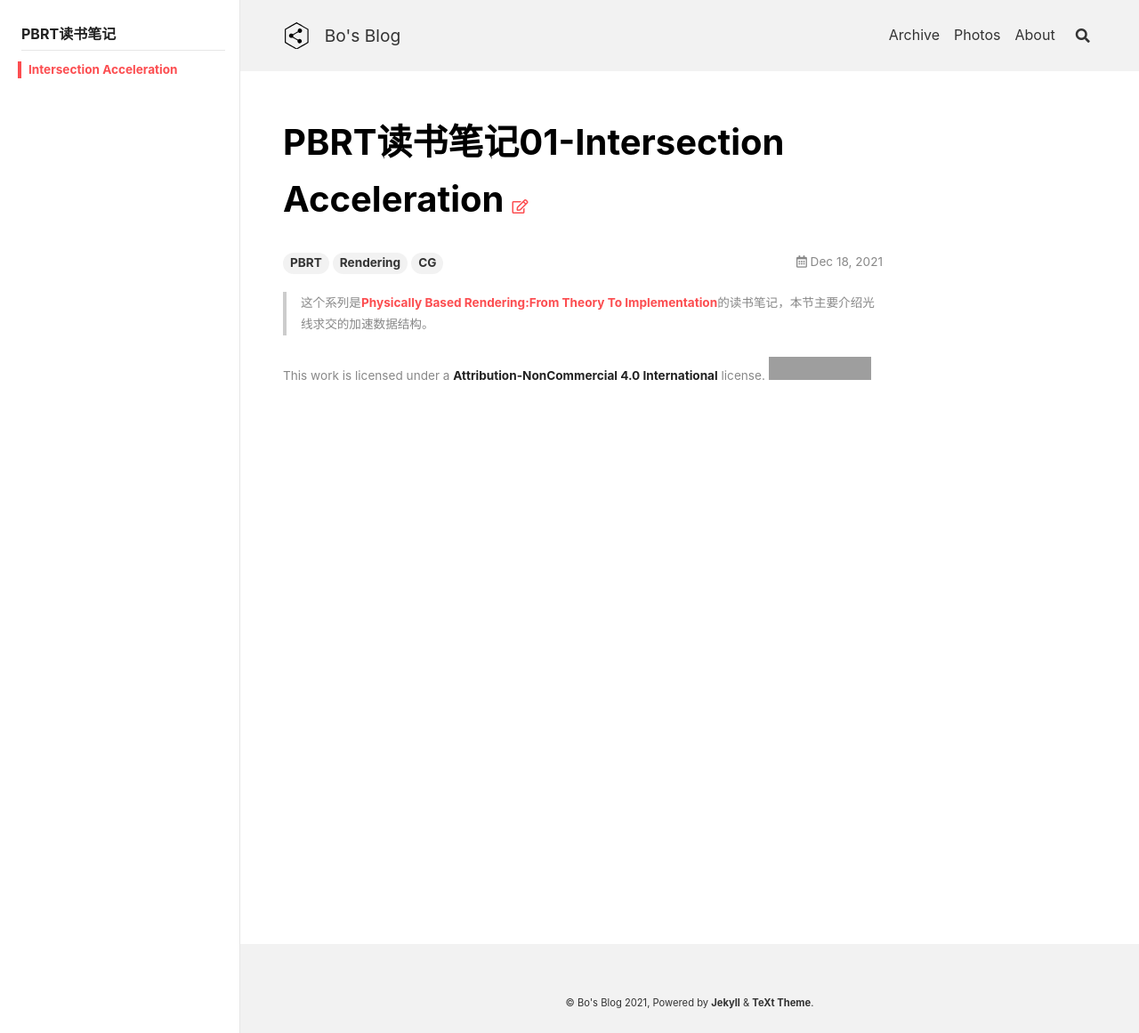
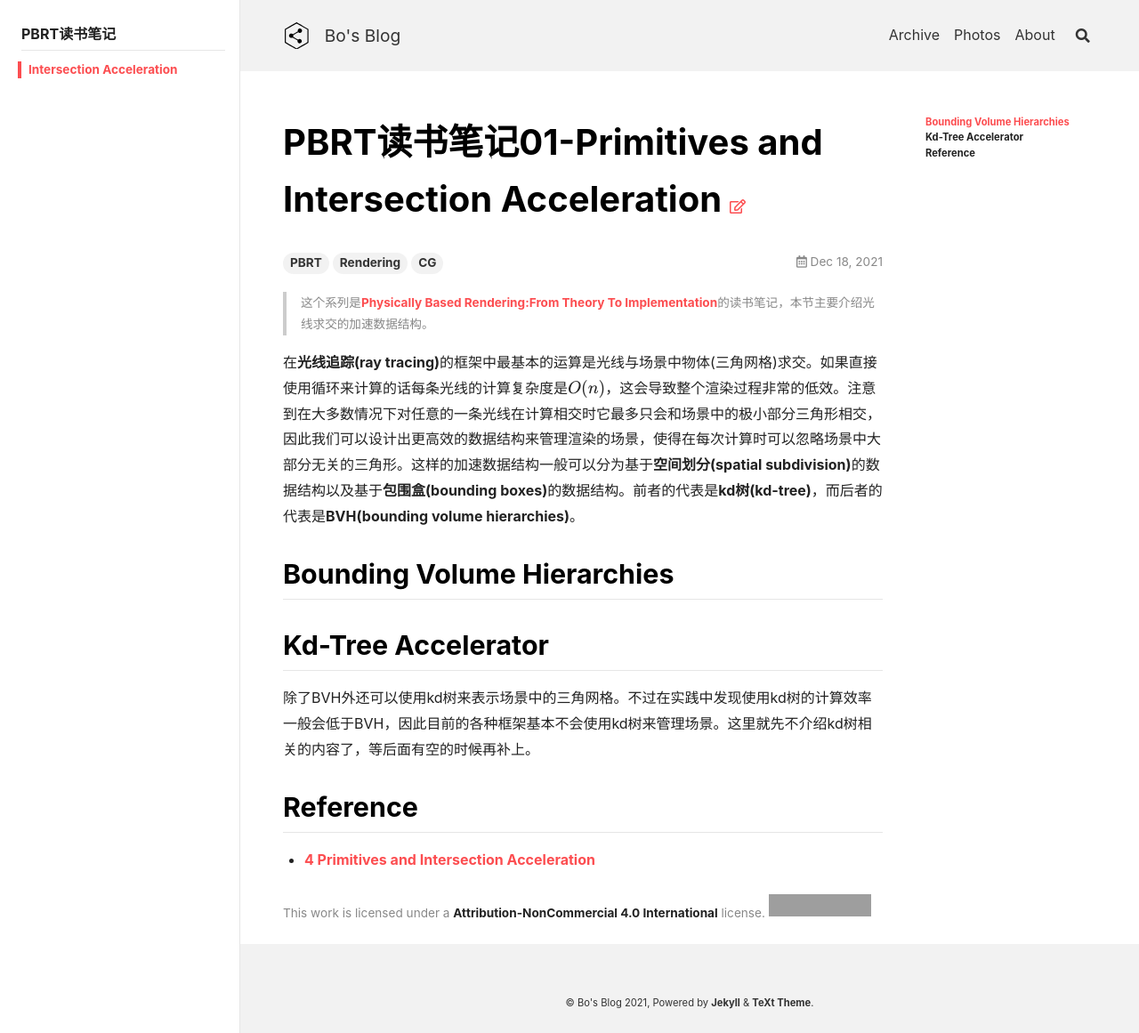
Before and after one commit to peng00bo00/peng00bo00_previous_blog, a Jekyll site: the page built from _posts/2021-12-18-PBRT-NOTES-01.md, in a window 1280 px wide. Shown: the whole page at 89% size. Built offline with Jekyll 4.4.1, drawn with Linux system fonts in a browser that asks for light colours; nearby versions of some CDN libraries; formulas are drawn with MathJax 3; grey boxes are pictures that could not be loaded.

Commit message:
Update 2021-12-18-PBRT-NOTES-01.md

```diff
--- a/_posts/2021-12-18-PBRT-NOTES-01.md
+++ b/_posts/2021-12-18-PBRT-NOTES-01.md
@@ -1,6 +1,6 @@
 ---
 layout: article
-title: PBRT读书笔记01-Intersection Acceleration
+title: PBRT读书笔记01-Primitives and Intersection Acceleration
 tags: ["PBRT", "Rendering", "CG"]
 key: PBRT-01
 aside:
@@ -11,3 +11,15 @@
 
 > 这个系列是[Physically Based Rendering:From Theory To Implementation](https://pbr-book.org/)的读书笔记，本节主要介绍光线求交的加速数据结构。
 <!--more-->
+
+在**光线追踪(ray tracing)**的框架中最基本的运算是光线与场景中物体(三角网格)求交。如果直接使用循环来计算的话每条光线的计算复杂度是$O(n)$，这会导致整个渲染过程非常的低效。注意到在大多数情况下对任意的一条光线在计算相交时它最多只会和场景中的极小部分三角形相交，因此我们可以设计出更高效的数据结构来管理渲染的场景，使得在每次计算时可以忽略场景中大部分无关的三角形。这样的加速数据结构一般可以分为基于**空间划分(spatial subdivision)**的数据结构以及基于**包围盒(bounding boxes)**的数据结构。前者的代表是**kd树(kd-tree)**，而后者的代表是**BVH(bounding volume hierarchies)**。
+
+## Bounding Volume Hierarchies
+
+## Kd-Tree Accelerator
+
+除了BVH外还可以使用kd树来表示场景中的三角网格。不过在实践中发现使用kd树的计算效率一般会低于BVH，因此目前的各种框架基本不会使用kd树来管理场景。这里就先不介绍kd树相关的内容了，等后面有空的时候再补上。
+
+## Reference
+
+- [4 Primitives and Intersection Acceleration](https://pbr-book.org/3ed-2018/Primitives_and_Intersection_Acceleration)
```
